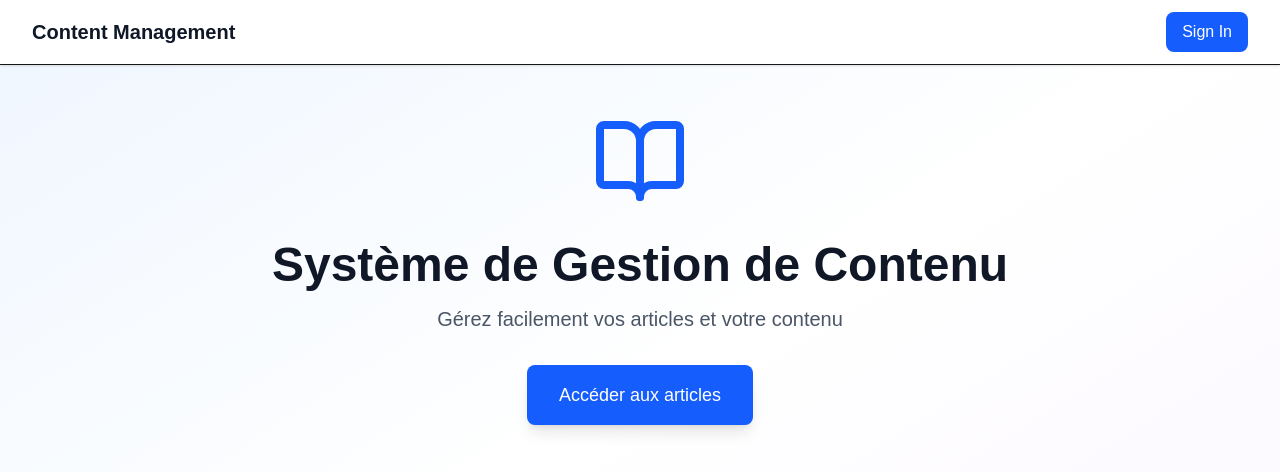
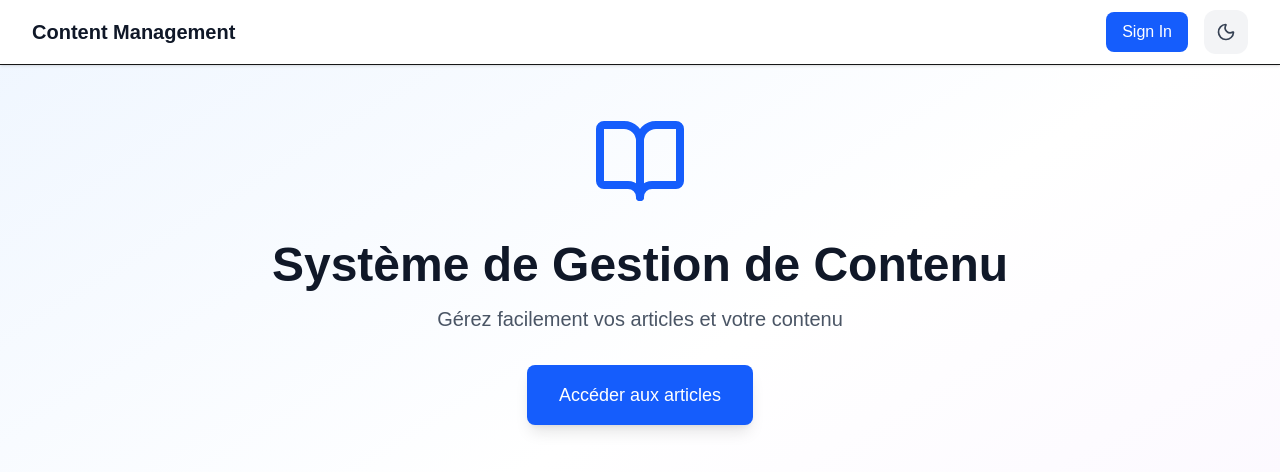
Before and after one commit to ClementLmd/content-management-tp1, a Next.js app: page / in a window 1280 px wide. Shown: the top 472 px of the page. Built offline with nearby package versions, Linux system fonts and the light colour scheme.

Commit message:
ToggleTheme created

```diff
--- a/src/components/layout/Header.tsx
+++ b/src/components/layout/Header.tsx
@@ -3,6 +3,7 @@
 import Link from "next/link";
 import { useAuthStore } from "@/stores/authStore";
 import { Button } from "@/components/ui/Button";
+import ToggleTheme from "@/components/ui/ToggleTheme";
 
 interface HeaderProps {
   title?: string;
@@ -40,7 +41,10 @@ export const Header: React.FC<HeaderProps> = ({
               <Link href="/auth">
                 <Button>Sign In</Button>
               </Link>
+
             )}
+            {/* Toggle placed at the far right */}
+            <ToggleTheme />
           </div>
         </div>
       </div>
--- /dev/null
+++ b/src/components/ui/ToggleTheme.tsx
@@ -0,0 +1,51 @@
+"use client";
+
+import { useEffect, useState } from "react";
+import { Moon, Sun } from "lucide-react";
+
+export default function ToggleTheme() {
+	const [isDark, setIsDark] = useState(false);
+
+	useEffect(() => {
+		try {
+			const stored = localStorage.getItem("theme");
+			if (stored === "dark") {
+				setIsDark(true);
+				document.documentElement.setAttribute("data-theme", "dark");
+			} else if (stored === "light") {
+				setIsDark(false);
+				document.documentElement.removeAttribute("data-theme");
+			} else {
+				const prefersDark = window.matchMedia && window.matchMedia('(prefers-color-scheme: dark)').matches;
+				setIsDark(prefersDark);
+				if (prefersDark) document.documentElement.setAttribute("data-theme", "dark");
+			}
+		} catch (e) {
+			// ignore
+		}
+	}, []);
+
+	const toggle = () => {
+		const next = !isDark;
+		setIsDark(next);
+		try {
+			if (next) {
+				document.documentElement.setAttribute("data-theme", "dark");
+				localStorage.setItem("theme", "dark");
+			} else {
+				document.documentElement.removeAttribute("data-theme");
+				localStorage.setItem("theme", "light");
+			}
+		} catch (e) {}
+	};
+
+	return (
+		<button
+			onClick={toggle}
+			className={`p-3 rounded-xl transition-all hover:scale-110 ${isDark ? 'bg-gray-800 text-yellow-400' : 'bg-gray-100 text-gray-700'}`}
+			aria-label={isDark ? 'Switch to light theme' : 'Switch to dark theme'}
+		>
+			{isDark ? <Sun className="w-5 h-5" /> : <Moon className="w-5 h-5" />}
+		</button>
+	);
+}
```
Also changed, not shown: 1 other file (tests, documents, lock files or other folders).
